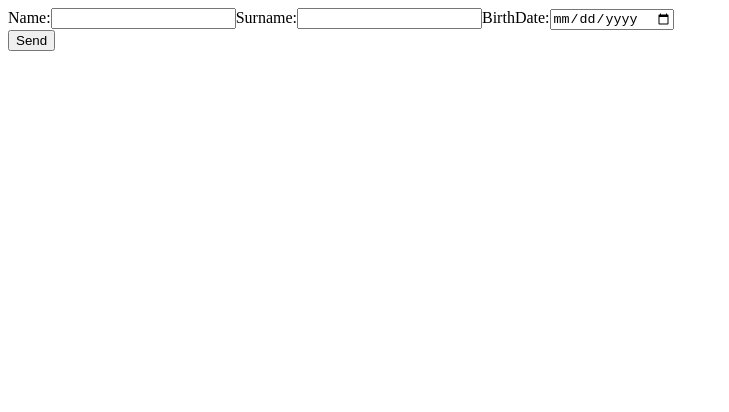
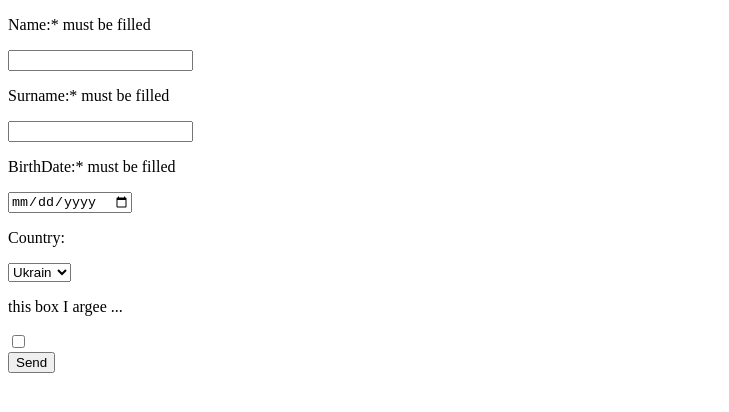
Before and after one commit to ViktoriiaBila/react, a React app in the folder proj-r-forms/: page / in a window 1280 px wide. Shown: the top 412 px of the page, without its empty margins (0-729 px from the left). Built offline with nearby package versions, Linux system fonts and the light colour scheme.

Commit message:
feat: add form

```diff
--- a/proj-r-forms/src/app.tsx
+++ b/proj-r-forms/src/app.tsx
@@ -1,56 +1,6 @@
-import React, { useState } from 'react';
+import React from 'react';
+import { Form } from './components/form';
 
 export function App(): JSX.Element {
   return <Form />;
 }
-
-function Form(): JSX.Element {
-  const [firstName, setFirstName] = useState('');
-  const [lastName, setLastName] = useState('');
-  const [birthDate, setBirthDate] = useState('');
-  return (
-    <form
-      onSubmit={(event) => {
-        event.preventDefault();
-        console.log(firstName, lastName);
-      }}
-    >
-      <label htmlFor="firstName">
-        Name:
-        <input
-          type="text"
-          name="firstName"
-          value={firstName}
-          onChange={(event) => {
-            setFirstName(event.target.value);
-          }}
-        />
-      </label>
-      <label htmlFor="lastName">
-        Surname:
-        <input
-          type="text"
-          name="lastName"
-          value={lastName}
-          onChange={(event) => {
-            setLastName(event.target.value);
-          }}
-        />
-      </label>
-      <label htmlFor="birthDate">
-        BirthDate:
-        <input
-          type="date"
-          name="birthDate"
-          value={birthDate}
-          onChange={(event) => {
-            setBirthDate(event.target.value);
-          }}
-        />
-      </label>
-      <div>
-        <input type="submit" value="Send" />
-      </div>
-    </form>
-  );
-}
--- /dev/null
+++ b/proj-r-forms/src/components/form/index.tsx
@@ -0,0 +1,155 @@
+import React, { useEffect, useState } from 'react';
+import { InputText } from './inputText';
+import { InputAgree } from './inputAgree';
+import { Select } from './select';
+
+interface IFormItems {
+  firstName: string;
+  lastName: string;
+  birthDate: string;
+  country: string;
+  agree: boolean;
+}
+
+export function Form(): JSX.Element {
+  const [formItems, setFormItems] = useState({
+    firstName: '',
+    lastName: '',
+    birthDate: '',
+    country: 'Ukraine',
+    agree: false,
+  });
+
+  const [errors, setErrors] = useState({
+    firstName: false,
+    lastName: false,
+    birthDate: false,
+    agree: false,
+  });
+
+  const textInputs = [
+    {
+      title: 'Name:',
+      type: 'text',
+      name: 'firstName',
+      value: formItems.firstName,
+      invalid: errors.firstName,
+    },
+    {
+      title: 'Surname:',
+      type: 'text',
+      name: 'lastName',
+      value: formItems.lastName,
+      invalid: errors.lastName,
+    },
+    {
+      title: 'BirthDate:',
+      type: 'date',
+      name: 'birthDate',
+      value: formItems.birthDate,
+      invalid: errors.birthDate,
+    },
+  ];
+
+  const formItemsChangeHandler = (
+    event: React.ChangeEvent<HTMLInputElement | HTMLSelectElement>,
+  ) => {
+    const { type, name } = event.target;
+    const value =
+      type === 'checkbox'
+        ? (event as React.ChangeEvent<HTMLInputElement>).target.checked
+        : event.target.value;
+
+    setFormItems((prev) => ({
+      ...prev,
+      [name]: value,
+    }));
+  };
+
+  const validate = () => {
+    setErrors({
+      firstName: false,
+      lastName: false,
+      birthDate: false,
+      agree: false,
+    });
+
+    if (!formItems.firstName) {
+      setErrors((prev) => ({
+        ...prev,
+        firstName: true,
+      }));
+    }
+
+    if (!formItems.lastName) {
+      setErrors((prev) => ({
+        ...prev,
+        lastName: true,
+      }));
+    }
+
+    if (!formItems.birthDate) {
+      setErrors((prev) => ({
+        ...prev,
+        birthDate: true,
+      }));
+    }
+
+    if (!formItems.agree) {
+      setErrors((prev) => ({
+        ...prev,
+        agree: true,
+      }));
+    }
+  };
+
+  useEffect(() => {
+    validate();
+  }, [
+    formItems.firstName,
+    formItems.lastName,
+    formItems.birthDate,
+    formItems.agree,
+  ]);
+
+  const inputs = textInputs.map((item) => (
+    <InputText
+      title={item.title}
+      type={item.type}
+      name={item.name}
+      value={item.value}
+      onChange={formItemsChangeHandler}
+      invalid={item.invalid}
+    />
+  ));
+
+  return (
+    <form
+      onSubmit={(event) => {
+        event.preventDefault();
+        if (!errors.firstName && !errors.lastName && !errors.birthDate) {
+          console.log(formItems);
+        }
+      }}
+    >
+      {inputs}
+      <Select
+        title="Country:"
+        name="country"
+        value={formItems.country}
+        onChange={formItemsChangeHandler}
+        option={['Ukrain', 'Russia', 'USA']}
+      />
+      <InputAgree
+        title="this box I argee ..."
+        type="checkbox"
+        name="agree"
+        checked={formItems.agree}
+        onChange={formItemsChangeHandler}
+      />
+      <div>
+        <input type="submit" value="Send" />
+      </div>
+    </form>
+  );
+}
--- /dev/null
+++ b/proj-r-forms/src/components/form/inputAgree.tsx
@@ -0,0 +1,23 @@
+import React from 'react';
+
+interface IInputAgreeProps {
+  title: string;
+  type: string;
+  name: string;
+  checked: boolean;
+  onChange: (event: React.ChangeEvent<HTMLInputElement>) => void;
+}
+
+export function InputAgree(props: IInputAgreeProps): JSX.Element {
+  return (
+    <label htmlFor={props.name}>
+      <p>{props.title}</p>
+      <input
+        type={props.type}
+        name={props.name}
+        checked={props.checked}
+        onChange={(event) => props.onChange(event)}
+      />
+    </label>
+  );
+}
--- /dev/null
+++ b/proj-r-forms/src/components/form/inputText.tsx
@@ -0,0 +1,29 @@
+import React from 'react';
+
+interface IInputTextProps {
+  title: string;
+  type: string;
+  name: string;
+  value: string;
+  onChange: (event: React.ChangeEvent<HTMLInputElement>) => void;
+  invalid: boolean;
+}
+
+export function InputText(props: IInputTextProps): JSX.Element {
+  return (
+    <label htmlFor={props.name}>
+      <p>
+        {props.title}
+        {props.invalid && <span>* must be filled</span>}
+      </p>
+      <input
+        type={props.type}
+        name={props.name}
+        value={props.value}
+        onChange={(event) => {
+          props.onChange(event);
+        }}
+      />
+    </label>
+  );
+}
--- /dev/null
+++ b/proj-r-forms/src/components/form/select.tsx
@@ -0,0 +1,28 @@
+import React from 'react';
+
+interface ISelectProps {
+  title: string;
+  name: string;
+  value: string;
+  onChange: (event: React.ChangeEvent<HTMLSelectElement>) => void;
+  option: Array<string>;
+}
+
+export function Select(props: ISelectProps): JSX.Element {
+  const options = props.option.map((value) => <option>{value}</option>);
+
+  return (
+    <label htmlFor={props.name}>
+      <p>{props.title}</p>
+      <select
+        name={props.name}
+        value={props.value}
+        onChange={(event) => {
+          props.onChange(event);
+        }}
+      >
+        {options}
+      </select>
+    </label>
+  );
+}
```
